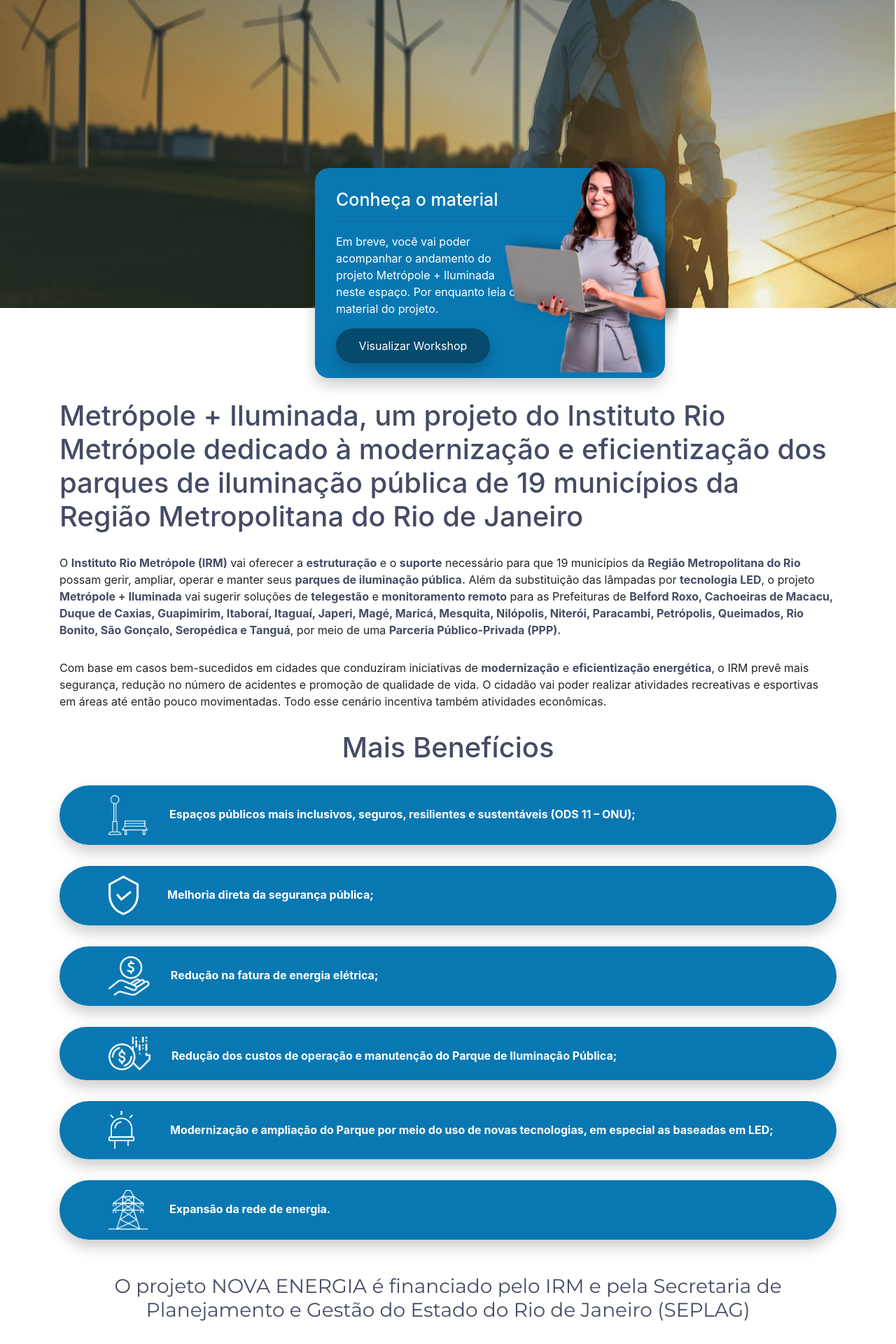
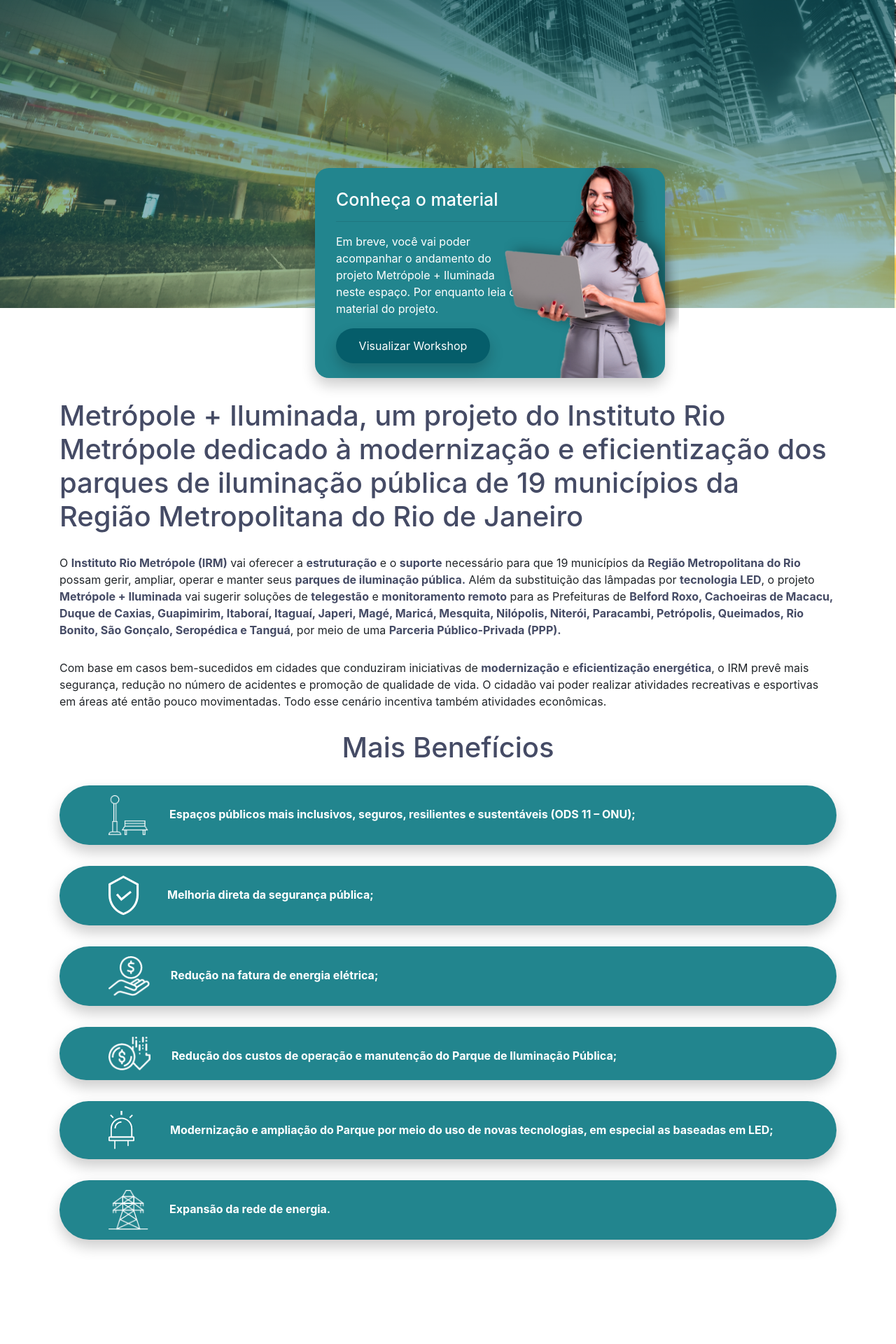
Before and after one commit to jetx1712/Projeto-metropole, a PHP site: page / in a window 1280 px wide. Shown: the part 560-2480 px from the top of the page at 70% size. Run offline with PHP 8.4, Linux system fonts and the light colour scheme.

Commit message:
update final projeto metropole

```diff
--- a/css/style.css
+++ b/css/style.css
@@ -22,7 +22,7 @@ h1 {
 
 .bloco {
   padding: 30px;
-  background: #0978b2;
+  background: #22858E;
   border-radius: 20px;
   width: 600px;
   height: 300px;
@@ -72,7 +72,7 @@ h1 {
 }
 
 .botao_bloco {
-  background-color: rgb(6 74 110);
+  background-color: #055D6A;
   color: white;
   border-radius: 30px;
   border: none;
@@ -135,7 +135,7 @@ h1 {
 .botão-beneficio {
   padding: 20px;
   border-radius: 100px;
-  background: rgb(9 120 178);
+  background: #22858E;
   margin-top: 30px;
   padding-top: 14px;
   padding-bottom: 14px;
@@ -846,7 +842,7 @@ footer p {
   #homi {
     max-width: 250px;
     position: absolute;
-    top: -15px;
+    top: -7px;
     left: 270px;
   }
 }
--- a/footer.php
+++ b/footer.php
@@ -1,6 +1,6 @@
 <footer>
-        <img style="margin: 30px" src="images/logo-rodape.png" />
-        <p>Nova Energia - 2024 | Todos os direitos reservados</p>
+        <img style="max-width: 200px" src="images/logo-rodape.png" />
+        <p>© Metrópole + Iluminada- 2024 | Todos os direitos reservados.</p>
     </footer>
     <section>
         <div class="container">
--- a/index.php
+++ b/index.php
@@ -89,10 +89,7 @@
                     </div>
                 </div>
             </div>
-            <h3 style="text-align: center;">O projeto NOVA ENERGIA é financiado pelo IRM e pela Secretaria de
-                Planejamento e Gestão do Estado do Rio de Janeiro (SEPLAG)</h3>
-            <h4 style="text-align: center; margin-bottom: 40px">Em breve, você vai poder acompanhar o adamento do
-                projeto Nova Energia neste espaço.</h4>
+            <h4 style="text-align: center; margin-bottom:150px; margin-top: 150px;">Em breve, você vai poder acompanhar o andamento do projeto Metrópole + Iluminada neste espaço.</h4>
         </div>
     </section>
     <?php require ('footer.php') ?>
```
Also changed, not shown: other parts of css/style.css (+14 -18 lines), images/Arquivos PNG/Metropole + Iluminada/Bt_Workshop_Metropole+Iluminada.png (deleted), images/Arquivos PNG/Nova Energia/BT_WorkShop_nova_energia.png (deleted), images/Arquivos PNG/Nova Energia/Icon_nova_energia_1.png (deleted), images/Arquivos PNG/Nova Energia/Icon_nova_energia_2.png (deleted), images/Arquivos PNG/Nova Energia/Icon_nova_energia_3.png (deleted), images/Arquivos PNG/Nova Energia/man.png (deleted), images/Logo_Nova_Energia_Rodape@2x.png (deleted), images/Logos_Desk_Rodape_Metropole+iluminada/Logos_Desk_Rodape_Metropole+iluminada@2x.png (added), images/Logos_NE_RM@2x.png (deleted), images/Logos_rodape_Desk_Nova_Energia.png (deleted), images/banner.png, images/imagem-footer.png, images/logo-rodape.png, 2 more files, 2 other files.
